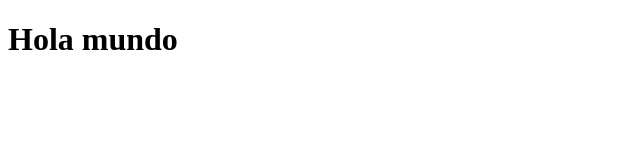
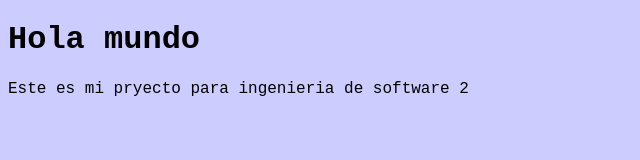
Before and after one commit to jimmyalexander/Proyecto_ingSoftware, a plain HTML site: page index.html in a window 1280 px wide. Shown: the whole page, without its empty margins (0-640 px from the left). Drawn offline with Linux system fonts and the light colour scheme.

Commit message:
agregamos nuevos estilos y agregamos descripcion

```diff
--- a/index.html
+++ b/index.html
@@ -4,9 +4,11 @@
     <meta charset="UTF-8">
     <meta http-equiv="X-UA-Compatible" content="IE=edge">
     <meta name="viewport" content="width=device-width, initial-scale=1.0">
+    <link rel="stylesheet" href="style.css">
     <title>Document</title>
 </head>
 <body>
     <h1>Hola  mundo</h1>
+    <p>Este  es  mi  pryecto  para  ingenieria de software 2</p>
 </body>
 </html>
--- /dev/null
+++ b/style.css
@@ -0,0 +1,4 @@
+body{
+    background-color: #ccf;
+    font-family: 'Courier New', Courier, monospace;
+}
```
